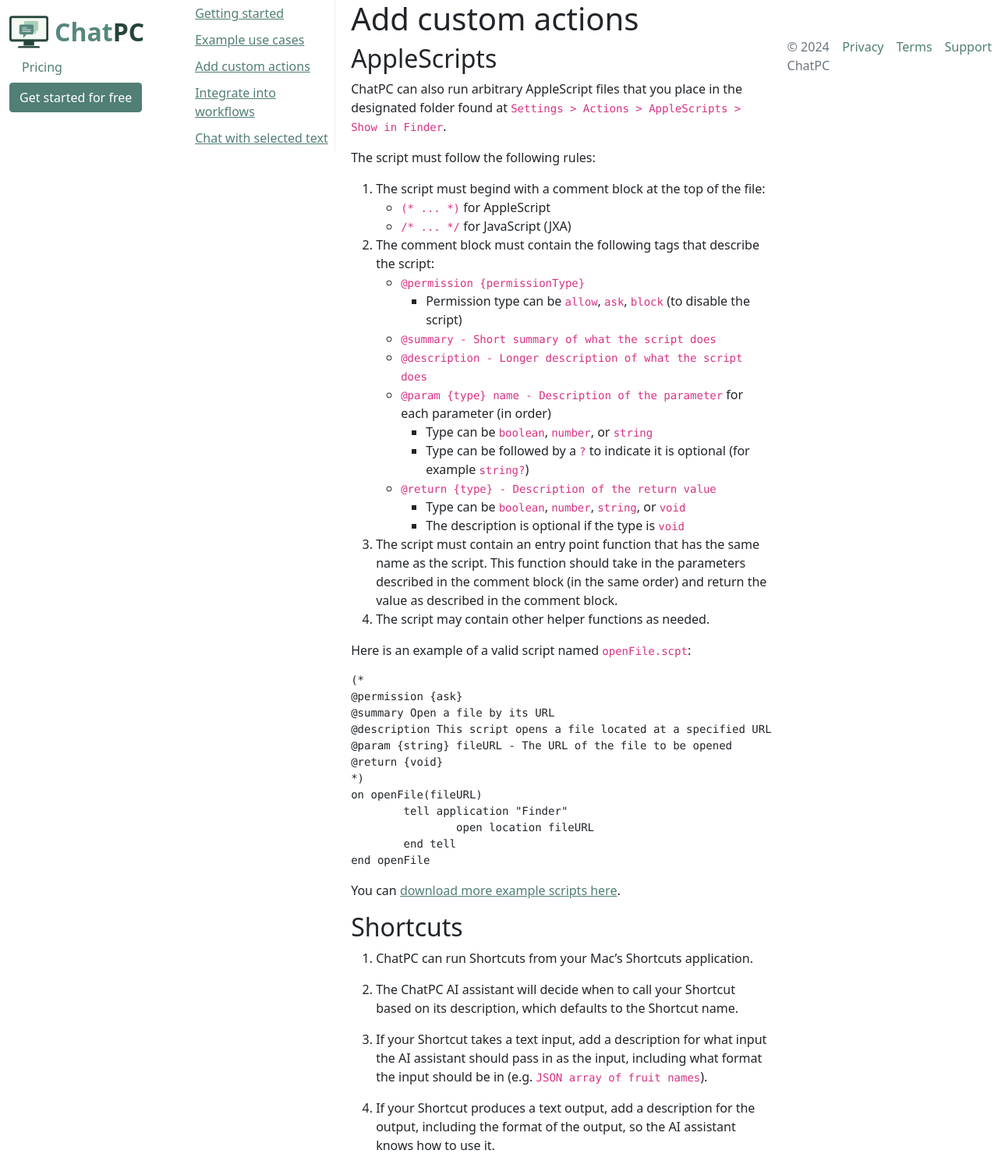
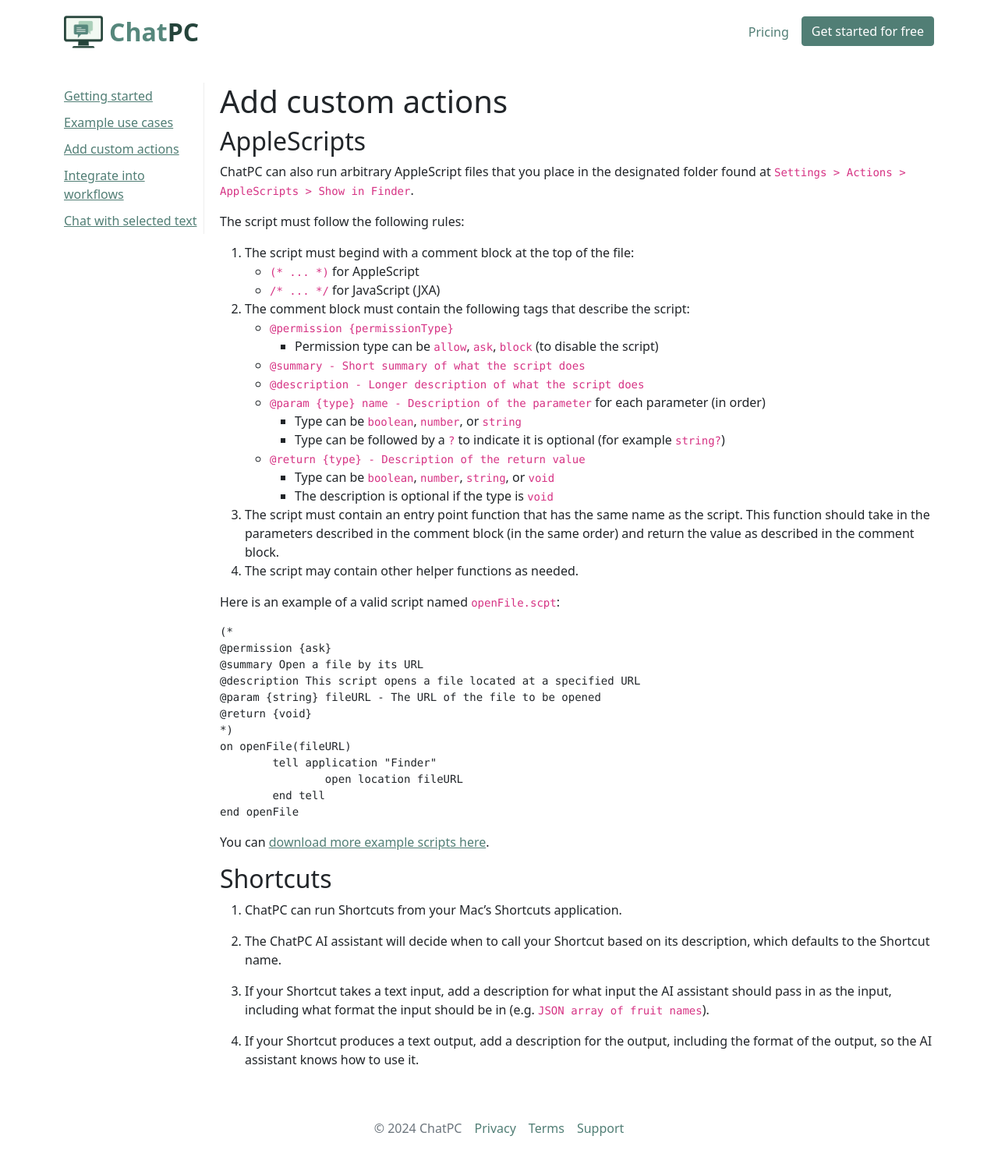
Before and after one commit to dounan/chat-pc-site, a Jekyll site: the page built from docs/macos/custom-actions.md, in a window 1280 px wide. Shown: the whole page at 78% size. Built offline with Jekyll 4.4.1, drawn with Linux system fonts in a browser that asks for light colours; comment, search, counter and statistics services are not loaded; our own code applies the rules of GitHub Pages for plain Markdown files.

Commit message:
fix macos docs style

```diff
--- a/_layouts/macos-docs.html
+++ b/_layouts/macos-docs.html
@@ -4,10 +4,6 @@
 
 <div class="container">
   <style scoped>
-    body {
-      display: flex;
-    }
-
     .sidebar {
       border-right: 1px solid #eee;
       position: absolute;
```
